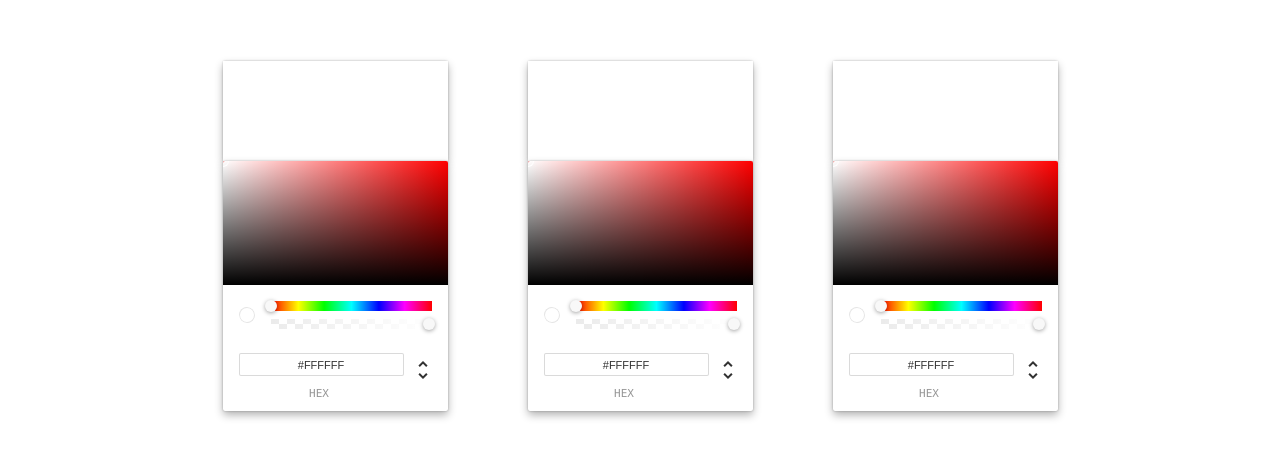
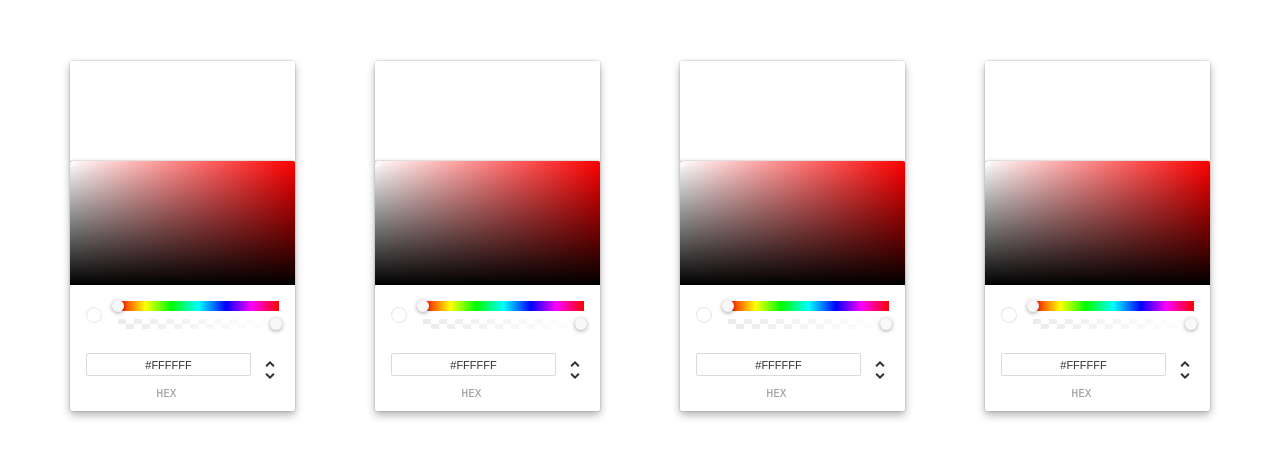
Before and after one commit to qiuriosity/intuitive-colors, a React (Create React App) app: page / in a window 1280 px wide. Shown: the part 164-622 px from the top of the page. Built offline with nearby package versions, Linux system fonts and the light colour scheme.

Commit message:
updated storage of selected color values

```diff
--- a/src/App.js
+++ b/src/App.js
@@ -2,18 +2,6 @@ import logo from './logo.svg';
 import './App.css';
 import React from 'react';
 import ColorStation from './ColorStation';
-
-class Swatch extends React.Component {
-    constructor(props) {
-        super(props);
-        this.state = {
-            red: 255,
-            green: 255,
-            blue: 255
-        };
-    }
-    return;
-}
 
 function App() {
   return (
--- a/src/ColorCard.js
+++ b/src/ColorCard.js
@@ -1,6 +1,6 @@
 import React from 'react';
 import Card from 'react-bootstrap/Card';
-import ColorPicker from './ColorPicker';
+import { ChromePicker } from 'react-color';
 
 class ColorCard extends React.Component {
     // render() {
@@ -19,14 +19,18 @@ class ColorCard extends React.Component {
         this.state = {
             background: '#fff'
         };
+        this.id = this.props.id;
     }
 
     handleChange = (color) => {
         this.setState({
             background: color.hex
         });
-        // props.setColor;
     };
+
+    handleChangeComplete = (color) => {
+        this.props.setColor(this.id, color);
+    }
 
     render() {
         return (
@@ -35,9 +39,10 @@ class ColorCard extends React.Component {
                     <div style={{backgroundColor: this.state.background, width: '100%', height: 100}}></div>
                 </Card.Header>
                 <Card.Body>
-                    <ColorPicker
+                    <ChromePicker
                         color = {this.state.background}
                         onChange = {this.handleChange}
+                        onChangeComplete = {this.handleChangeComplete}
                     />
                 </Card.Body>
             </Card>
--- a/src/ColorStation.js
+++ b/src/ColorStation.js
@@ -2,12 +2,63 @@ import React from 'react';
 import ColorCard from './ColorCard';
 
 class ColorStation extends React.Component {
+    constructor(props) {
+        super(props);
+        this.state = {
+            numCards: 4,
+            colors: {}
+        };
+        this.setColor = this.setColor.bind(this);
+    }
+
+    // componentDidMount() {
+    //     this.cards = [];
+    //     for (this.i = 0; i < this.state.numCards; i++) {
+    //         this.cards.push(<ColorCard key={i}/>)
+    //     }
+    //     this.setState({
+    //         cards: this.cards
+    //     })
+    // }
+
+    // var cards = [];
+    // for (let i = 0; i < this.state.numCards; i++) {
+    //     cards.push(<ColorCard key = {i}/>);
+    // }
+    //
+    // addCard = () => {
+    //     this.setState({
+    //         numCards: this.state.numCards + 1
+    //     });
+    //     cards.push(<ColorCard key = {this.state.numCards}>);
+    // };
+    //
+    // removeCard = (id) => {
+    //     cards.splice(0, id);
+    //     for (let i = id; i < cards.length; i++) {
+    //         cards[i].key--;
+    //     }
+    // }
+
+    setColor(id, color) {
+        this.setState({
+            colors: {
+                ...this.state.colors,
+                [id]: color.hex
+            }
+        });
+        console.log(this.state.colors)
+    }
+
     render() {
+        var cards = [];
+        for (let i = 0; i < this.state.numCards; i++) {
+            cards.push(<ColorCard key = {i} id = {i} setColor = {this.setColor}/>)
+        }
+
         return (
             <div className="colorStation">
-                <ColorCard/>
-                <ColorCard/>
-                <ColorCard/>
+                {cards}
             </div>
         );
     }
```
